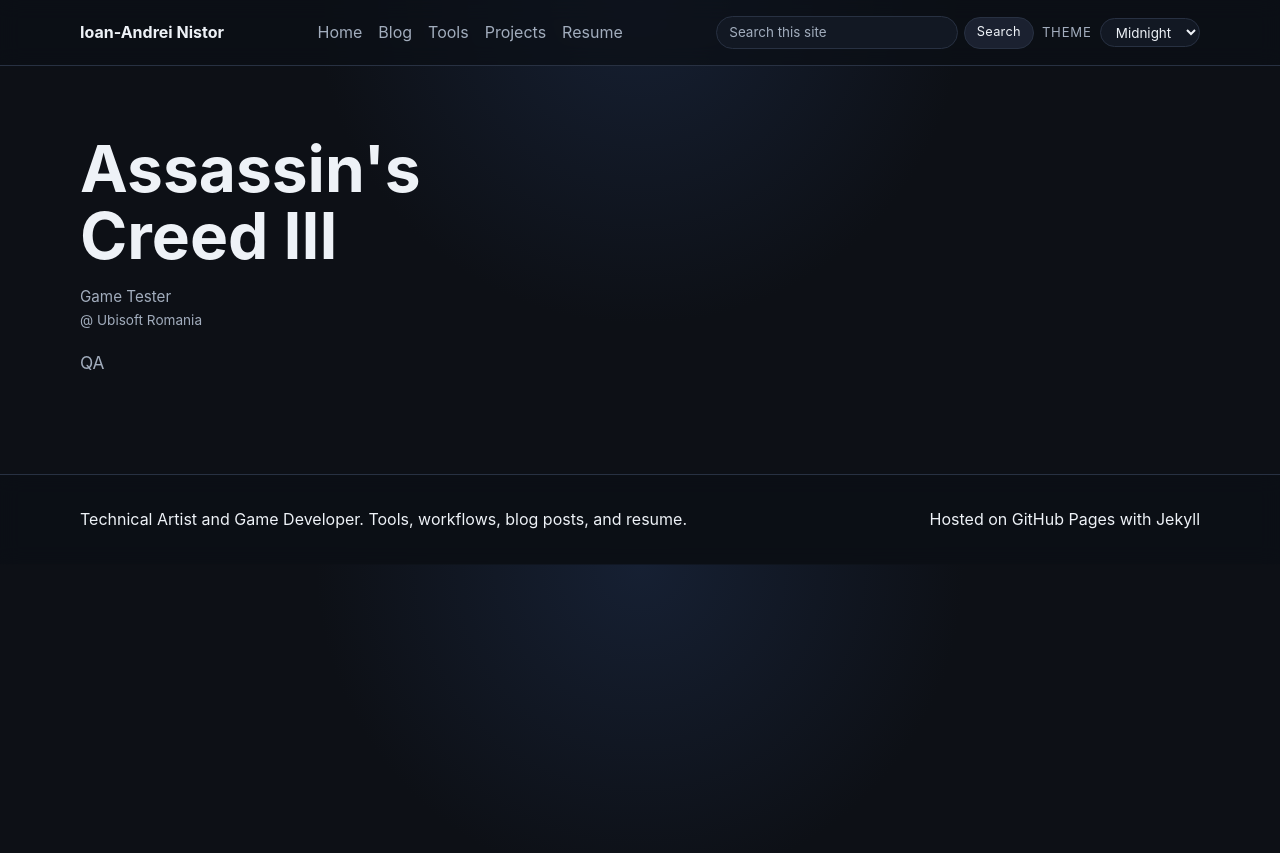
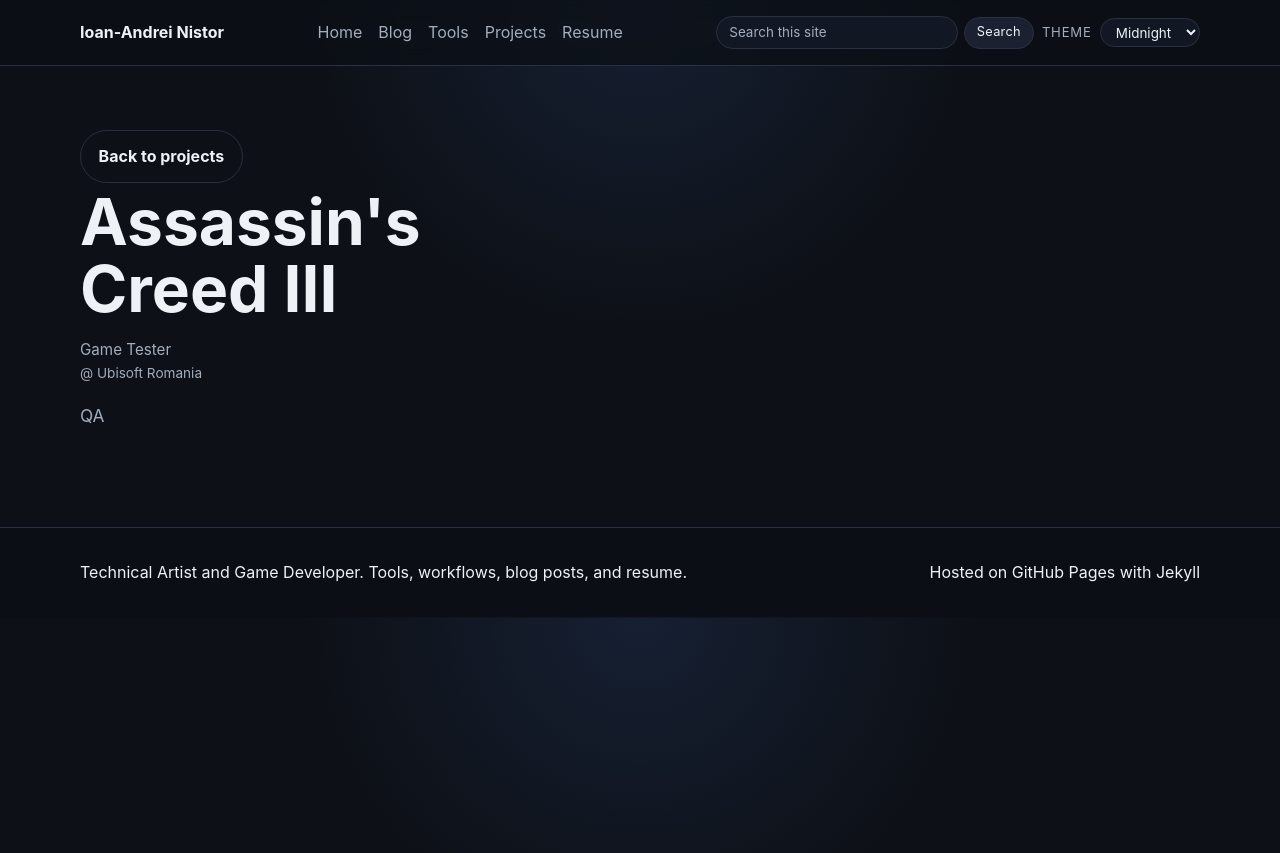
Before and after one commit to ianistor/ian_mywebsite, a Jekyll site: the page built from _projects/ac3.md, in a window 1280 px wide. Shown: the top 853 px of the page. Built offline with Jekyll 4.4.1, drawn with Linux system fonts in a browser that asks for light colours; nearby versions of some CDN libraries.

```diff
--- a/_layouts/post.html
+++ b/_layouts/post.html
@@ -3,6 +3,7 @@
 ---
 <article class="content-page post-page">
   <header class="page-header narrow">
+    <a class="button secondary" href="{{ '/blog/' | relative_url }}">Back to blog</a>
     <p class="eyebrow">Blog</p>
     <h1>{{ page.title }}</h1>
     <p class="meta">{{ page.date | date: "%B %-d, %Y" }}{% if page.tags %} · {{ page.tags | join: ', ' }}{% endif %}</p>
--- a/_layouts/project.html
+++ b/_layouts/project.html
@@ -3,6 +3,7 @@
 ---
 <article class="content-page project-page">
   <header class="page-header narrow">
+    <a class="button secondary" href="{{ '/projects/' | relative_url }}">Back to projects</a>
     <h1>{{ page.title }}</h1>
 
     {% if page.role or page.company %}
--- a/_layouts/tool.html
+++ b/_layouts/tool.html
@@ -3,6 +3,7 @@
 ---
 <article class="content-page tool-page">
   <header class="page-header narrow">
+    <a class="button secondary" href="{{ '/tools/' | relative_url }}">Back to tools</a>
     <p class="eyebrow">Tool</p>
     <h1>{{ page.title }}</h1>
     {% if page.summary %}<p class="lead">{{ page.summary }}</p>{% endif %}
```
Also changed, not shown: _tools/2025-07-18-houdini-todo-tool.md (+1 -1 lines), _tools/2025-07-18-houdini-windows-toast.md (+1 -1 lines).
